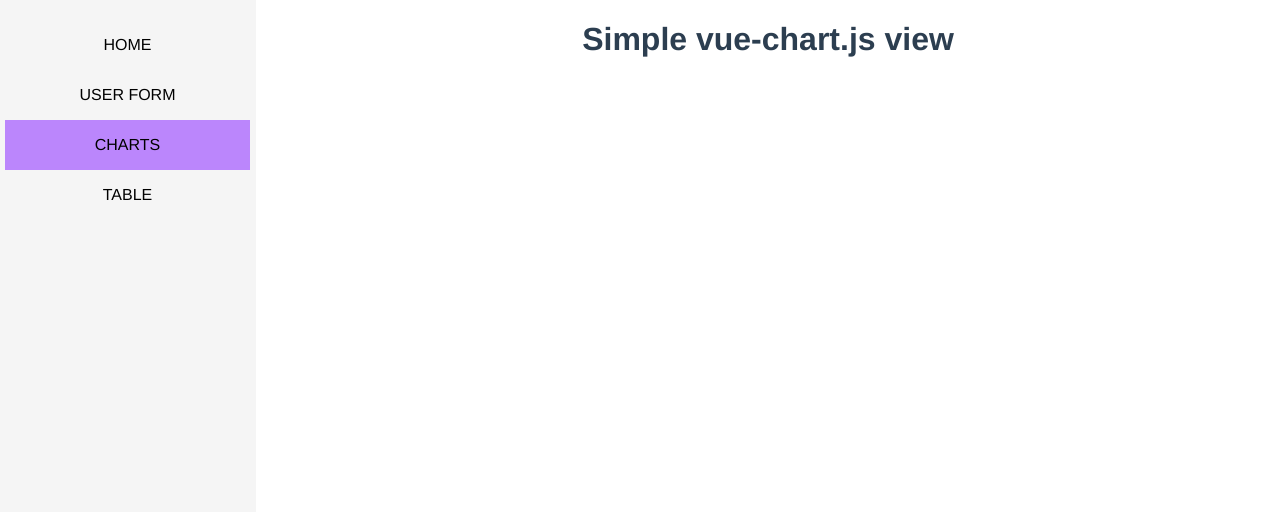
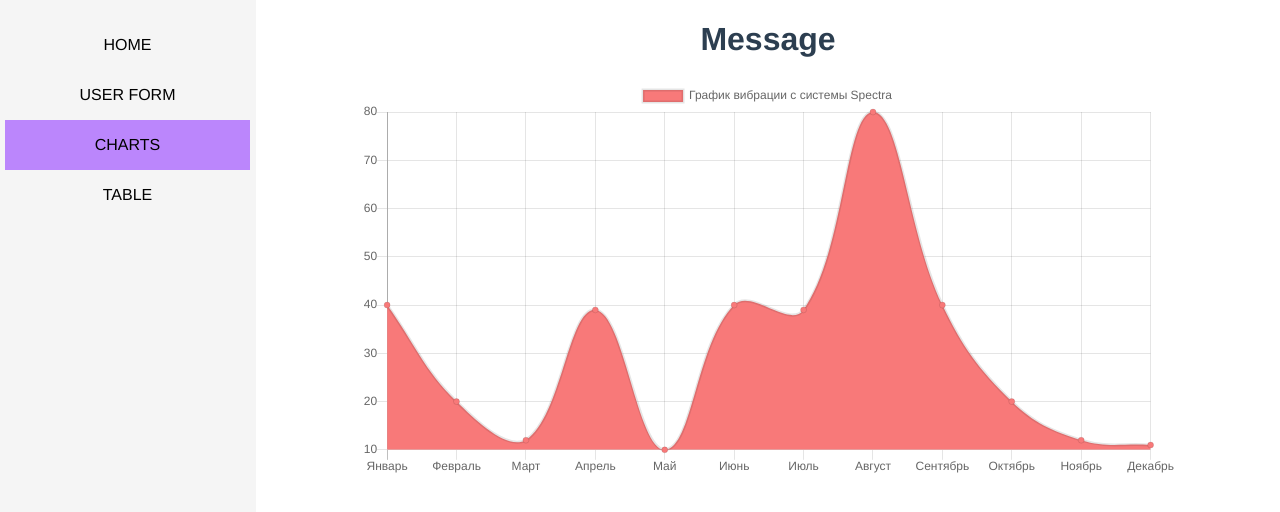
Before and after one commit to nl-kaidzen/mtx-spa, a Vue app: page /#/charts in a window 1280 px wide. Shown: the top 512 px of the page. Built offline with nearby package versions, Linux system fonts and the light colour scheme.

Commit message:
Add simple graphic

```diff
--- a/package.json
+++ b/package.json
@@ -8,8 +8,10 @@
     "lint": "vue-cli-service lint"
   },
   "dependencies": {
+    "chart.js": "^2.9.3",
     "core-js": "^3.4.4",
     "vue": "^2.6.10",
+    "vue-chartjs": "^3.5.0",
     "vue-router": "^3.1.3",
     "vuex": "^3.1.2"
   },
--- /dev/null
+++ b/src/components/LineChart.vue
@@ -0,0 +1,21 @@
+<script>
+import { Line } from 'vue-chartjs';
+
+export default {
+  name: 'LineChart',
+  extends: Line,
+  props: ['chartdata', 'options'],
+  mounted() {
+    this.renderChart({
+      labels: ['Январь', 'Февраль', 'Март', 'Апрель', 'Май', 'Июнь', 'Июль', 'Август', 'Сентябрь', 'Октябрь', 'Ноябрь', 'Декабрь'],
+      datasets: [
+        {
+          label: 'График вибрации с системы Spectra',
+          backgroundColor: '#f87979',
+          data: [40, 20, 12, 39, 10, 40, 39, 80, 40, 20, 12, 11],
+        },
+      ],
+    }, { responsive: true, maintainAspectRatio: false });
+  },
+};
+</script>
--- a/src/views/Charts.vue
+++ b/src/views/Charts.vue
@@ -1,5 +1,27 @@
 <template>
   <div>
-    <h1>Simple vue-chart.js view</h1>
+    <h1>Message</h1>
+    <div id="chart">
+      <LineChart/>
+    </div>
   </div>
 </template>
+
+<script>
+import LineChart from '../components/LineChart.vue';
+
+export default {
+  name: 'charts',
+  components: {
+    LineChart,
+  },
+};
+</script>
+
+<style lang="scss">
+#chart {
+  display: block;
+  width: 80%;
+  margin: 0 auto;
+}
+</style>
```
Also changed, not shown: 1 other file (tests, documents, lock files or other folders).
